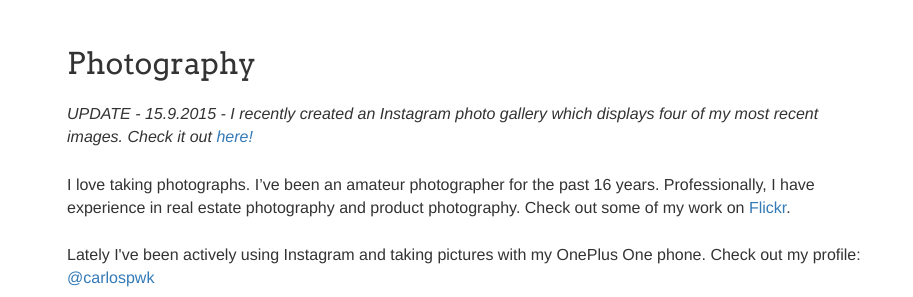
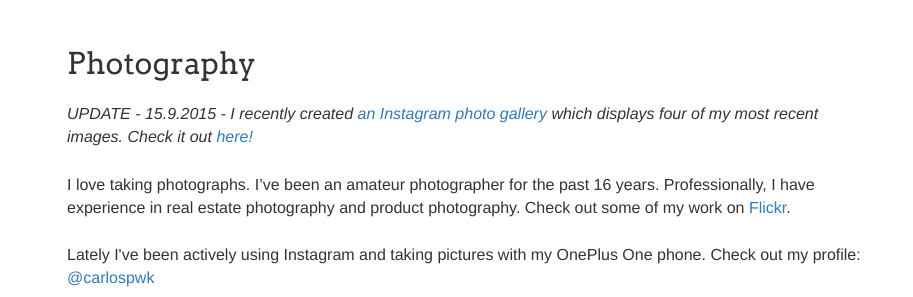
Before and after one commit to capawaky/capawaky.github.io, a Jekyll site: the page built from photo.html, in a window 1280 px wide. Shown: the part 272-569 px from the top of the page, without its empty margins (183-1096 px from the left). Built offline with Jekyll 4.4.1, drawn with Linux system fonts in a browser that asks for light colours; nearby versions of some CDN libraries.

Commit message:
Added links and formatting

```diff
--- a/photo.html
+++ b/photo.html
@@ -4,7 +4,7 @@
 ---
 
 <h2>Photography</h2>
-<p class="italic">UPDATE - 15.9.2015 - I recently created an Instagram photo gallery which displays four of my most recent images. Check it out <a href="{{ "/amazing_image_gallery/" | prepend: site.url }}">here!</a></p>
+<p class="italic">UPDATE - 15.9.2015 - I recently created <a href="{{ "/2015/09/14/awesome-image-gallery.html" | prepend: site.url }}">an Instagram photo gallery</a> which displays four of my most recent images. Check it out <a href="{{ "/amazing_image_gallery/" | prepend: site.url }}">here!</a></p>
 <p>I love taking photographs. I’ve been an amateur photographer for the past 16 years. Professionally, I have experience in real estate photography and product photography. Check out some of my work on <a href="https://www.flickr.com/photos/132215819@N02/" target="_blank">Flickr</a>. </p>
 <p>Lately I've been actively using Instagram and taking pictures with my OnePlus One phone. Check out my profile: <a href="http://www.instagram.com/carlospwk">@carlospwk</a>
 <br>
```
